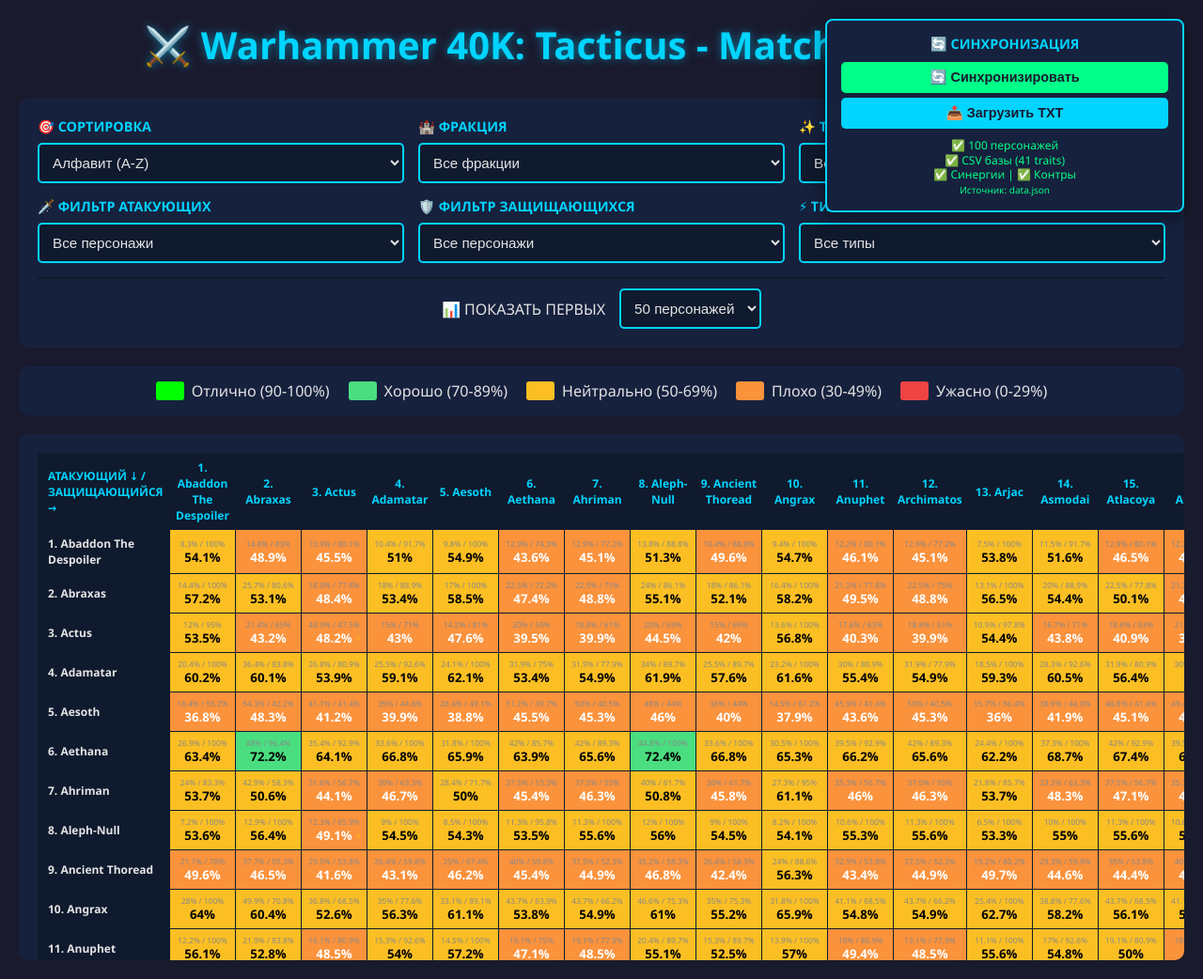
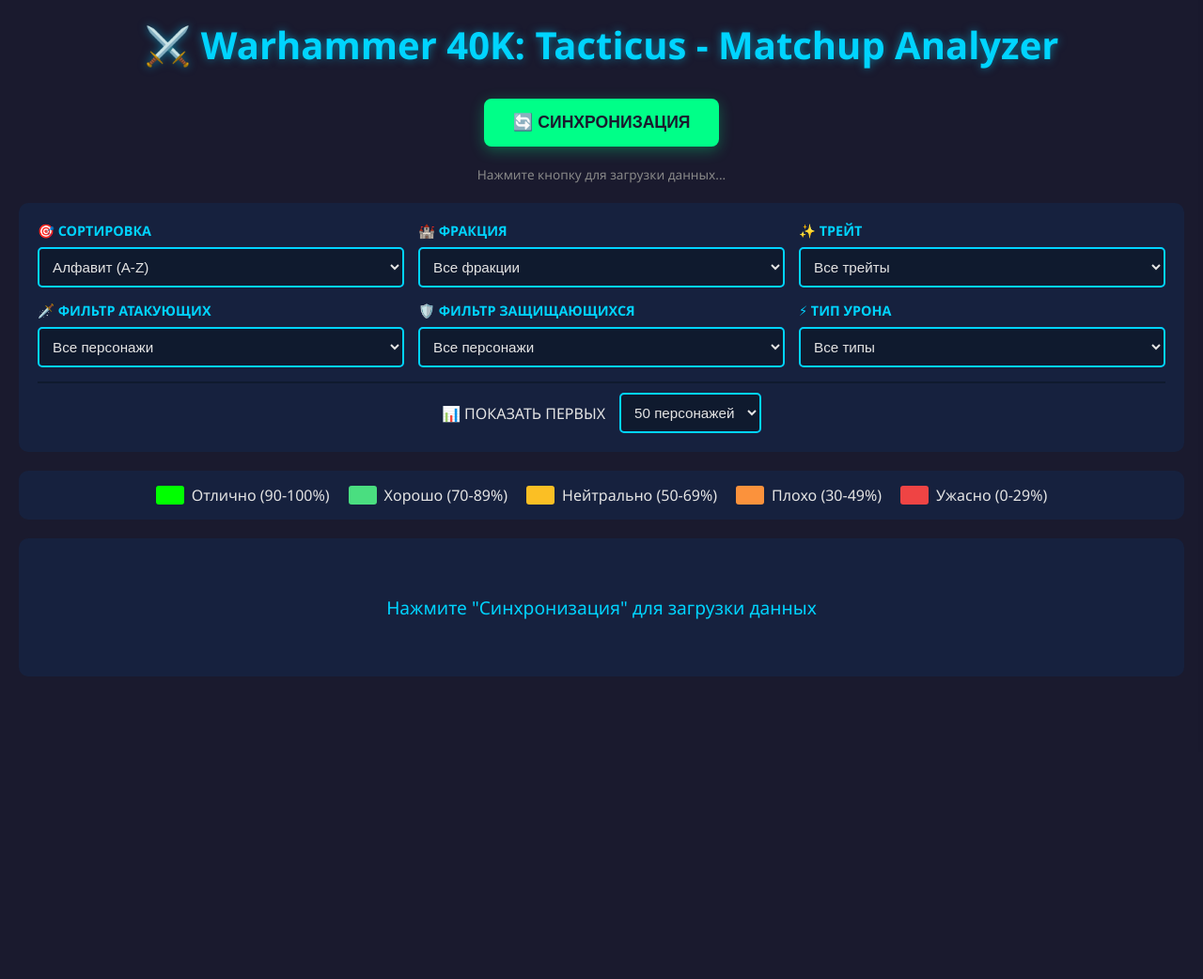
Before and after one commit to crosspostly/tacticus_persona, a website: page index.html in a window 1280 px wide. Shown: the whole page at 94% size. After the commit the page ends 800 px from the top, so only its background shows below. Drawn offline with Linux system fonts and the light colour scheme.

Commit message:
🔧 Fix: Convert sync panel to button, fix defense formula, add enhanced databases

```diff
--- a/index.html
+++ b/index.html
@@ -20,53 +20,37 @@
             font-size: 2.5em;
             text-shadow: 0 0 10px rgba(0, 212, 255, 0.5);
         }
-        .import-section {
-            position: fixed;
-            top: 20px;
-            right: 20px;
-            background: #16213e;
-            padding: 15px;
-            border-radius: 8px;
-            border: 2px solid #00d4ff;
-            z-index: 100;
-            min-width: 220px;
-            box-shadow: 0 4px 20px rgba(0, 0, 0, 0.5);
-        }
-        .import-section h3 {
-            color: #00d4ff;
-            margin: 0 0 10px 0;
-            font-size: 0.9em;
-            text-align: center;
-        }
-        .import-btn {
-            background: #00d4ff;
+
+        /* 🆕 КНОПКА СИНХРОНИЗАЦИИ */
+        .sync-button {
+            background: #00ff88;
             color: #1a1a2e;
             border: none;
-            padding: 8px 15px;
-            font-size: 0.9em;
+            padding: 15px 30px;
+            font-size: 1.1em;
             font-weight: bold;
-            border-radius: 5px;
+            border-radius: 8px;
             cursor: pointer;
             transition: all 0.3s;
-            width: 100%;
-            margin-bottom: 5px;
+            margin: 0 auto 20px;
+            display: block;
+            box-shadow: 0 4px 15px rgba(0, 255, 136, 0.3);
         }
-        .import-btn:hover {
-            background: #00ff88;
-            transform: scale(1.02);
+        .sync-button:hover {
+            background: #00d4ff;
+            transform: translateY(-2px);
+            box-shadow: 0 6px 20px rgba(0, 212, 255, 0.4);
         }
-        .import-btn.sync {
-            background: #00ff88;
+        .sync-button:active {
+            transform: translateY(0);
         }
-        .import-btn.sync:hover {
-            background: #00d4ff;
-        }
+
         .auto-load-status {
-            font-size: 0.75em;
+            font-size: 0.85em;
             color: #888;
             text-align: center;
-            margin-top: 5px;
-            line-height: 1.3;
+            margin-bottom: 20px;
+            line-height: 1.5;
         }
         .auto-load-status.success {
             color: #00ff88;
@@ -74,6 +58,7 @@
         .auto-load-status.error {
             color: #ff6b6b;
         }
+
         .loading-overlay {
             position: fixed;
             top: 0;
@@ -427,18 +412,12 @@
     <div class="container">
         <h1>⚔️ Warhammer 40K: Tacticus - Matchup Analyzer</h1>
 
-        <div class="import-section">
-            <h3>🔄 СИНХРОНИЗАЦИЯ</h3>
-            <button class="import-btn sync" onclick="syncAllData()">
-                🔄 Синхронизировать
-            </button>
-            <button class="import-btn" onclick="document.getElementById('fileInput').click()">
-                📤 Загрузить TXT
-            </button>
-            <input type="file" id="fileInput" accept=".txt,.json" style="display: none;" onchange="loadFile(event)">
-            <div id="autoLoadStatus" class="auto-load-status">
-                Ожидание синхронизации...
-            </div>
+        <!-- 🆕 КНОПКА ВМЕСТО ПЛАВАЮЩЕЙ ПАНЕЛИ -->
+        <button class="sync-button" onclick="syncAllData()">
+            🔄 СИНХРОНИЗАЦИЯ
+        </button>
+        <div id="autoLoadStatus" class="auto-load-status">
+            Нажмите кнопку для загрузки данных...
         </div>
 
         <div class="filters">
@@ -511,7 +490,7 @@
 
         <div class="matrix-container">
             <div id="loading" class="loading">
-                Нажмите "Синхронизировать" для загрузки данных
+                Нажмите "Синхронизация" для загрузки данных
             </div>
             <table id="matchupTable" style="display: none;">
                 <thead id="tableHead"></thead>
@@ -664,7 +643,7 @@
         let currentDefender = null;
 
         window.addEventListener('load', function() {
-            syncAllData();
+            // Не автозагружаем - ждём нажатия кнопки
         });
 
         async function syncAllData() {
@@ -705,17 +684,34 @@
                     throw new Error('Неизвестный формат данных');
                 }
 
-                const [synergyResponse, counterResponse] = await Promise.all([
+                // 🆕 ЗАГРУЖАЕМ ENHANCED БАЗЫ ДАННЫХ
+                const [synergyResponse, counterResponse, enhancedSynergyResponse, enhancedCounterResponse] = await Promise.all([
                     fetch('synergy_database.json').catch(() => null),
-                    fetch('counter_database.json').catch(() => null)
+                    fetch('counter_database.json').catch(() => null),
+                    fetch('enhanced_synergy_database.json').catch(() => null),
+                    fetch('enhanced_counter_database.json').catch(() => null)
                 ]);
 
                 if (synergyResponse?.ok) {
                     synergyDatabase = await synergyResponse.json();
                 }
 
+                // 🆕 ПРИОРИТЕТ ENHANCED БАЗАМ
+                if (enhancedSynergyResponse?.ok) {
+                    const enhancedData = await enhancedSynergyResponse.json();
+                    synergyDatabase = {...synergyDatabase, ...enhancedData};
+                    console.log('✅ Enhanced synergy database loaded');
+                }
+
                 if (counterResponse?.ok) {
                     counterDatabase = await counterResponse.json();
+                }
+
+                // 🆕 ПРИОРИТЕТ ENHANCED БАЗАМ
+                if (enhancedCounterResponse?.ok) {
+                    const enhancedData = await enhancedCounterResponse.json();
+                    counterDatabase = {...counterDatabase, ...enhancedData};
+                    console.log('✅ Enhanced counter database loaded');
                 }
 
                 await loadConditionalDatabases();
@@ -737,7 +733,6 @@
                     passiveAbility: c.passiveAbility || {}
                 }));
 
-                // 🆕 СОРТИРОВКА ПО АЛФАВИТУ ПО УМОЛЧАНИЮ
                 characters.sort((a, b) => a.name.localeCompare(b.name));
 
                 buildMatchupMatrix();
@@ -755,7 +750,7 @@
                 statusDiv.innerHTML = `
                     ✅ ${characters.length} персонажей<br>
                     ${csvStatus} CSV базы (${traitsDB.length} traits)<br>
-                    ${synergyStatus} Синергии | ${counterStatus} Контры<br>
+                    ${synergyStatus} Синергии (${Object.keys(synergyDatabase).length}) | ${counterStatus} Контры (${Object.keys(counterDatabase).length})<br>
                     <small>Источник: ${dataSource}</small>
                 `;
                 statusDiv.classList.add('success');
@@ -936,8 +931,22 @@
             const totalDmg = dmgPerHit * atkHits * incomingMult;
             const attackEff = Math.min(100, (totalDmg / defender.hp) * 100);
 
-            const armorRatio = armor / dmg;
-            const defenseEff = Math.min(100, Math.max(0, armorRatio * 50 + 25));
+            // 🆕 ИСПРАВЛЕННАЯ ФОРМУЛА ЗАЩИТЫ
+            // Старая: const defenseEff = Math.min(100, Math.max(0, armorRatio * 50 + 25));
+            // Проблема: при armor >= dmg * 1.5 давала 100%
+
+            // Новая логика:
+            // - Если броня полностью блокирует урон (armor >= dmg) → высокая защита
+            // - Если броня частично блокирует → средняя защита
+            // - Учитываем pierce - чем выше pierce, тем ниже эффективность брони
+
+            const armorEffectiveness = Math.max(0, (armor - dmg * (pierce / 100)));
+            const hpProtectionRounds = defender.hp / Math.max(1, dmg - armor);
+
+            // Защита = комбинация блокирования урона + выживаемости
+            // Максимум 85% (никогда не даём 100%)
+            const rawDefense = (armorEffectiveness / dmg) * 40 + Math.min(30, hpProtectionRounds * 3);
+            const defenseEff = Math.min(85, Math.max(5, rawDefense));
 
             const average = (attackEff + defenseEff) / 2;
 
@@ -967,7 +976,6 @@
             return matchupMatrix[attacker.name][defender.name];
         }
 
-        // 🆕 ОБНОВЛЕННЫЕ ФИЛЬТРЫ
         function populateFilters() {
             const atkFilter = document.getElementById('attackerFilter');
             const defFilter = document.getElementById('defenderFilter');
@@ -977,7 +985,6 @@
             atkFilter.innerHTML = '<option value="">Все персонажи</option>';
             defFilter.innerHTML = '<option value="">Все персонажи</option>';
 
-            // 🆕 Собираем уникальные фракции
             const factions = [...new Set(characters.map(c => c.faction))].sort();
             factionFilter.innerHTML = '<option value="">Все фракции</option>';
             factions.forEach(faction => {
@@ -989,7 +996,6 @@
                 }
             });
 
-            // 🆕 Собираем уникальные трейты
             const allTraits = new Set();
             characters.forEach(char => {
                 const traits = getCharacterTraits(char.name);
@@ -1028,7 +1034,6 @@
             return 'cell-0-29';
         }
 
-        // 🆕 ОБНОВЛЕННАЯ ЛОГИКА RENDER
         function renderTable() {
             const atkFilter = document.getElementById('attackerFilter').value;
             const defFilter = document.getElementById('defenderFilter').value;
@@ -1038,7 +1043,6 @@
             const sortOrder = document.getElementById('sortOrder').value;
             const limit = parseInt(document.getElementById('limitSelect').value);
 
-            // Применяем фильтры
             let filteredChars = characters.filter(c => {
                 if (factionFilter && c.faction !== factionFilter) return false;
                 if (traitFilter && !getCharacterTraits(c.name).includes(traitFilter)) return false;
@@ -1052,7 +1056,6 @@
                 return true;
             });
 
-            // Применяем сортировку
             if (sortOrder === 'alpha') {
                 filteredChars.sort((a, b) => a.name.localeCompare(b.name));
             } else if (sortOrder === 'hp') {
@@ -1252,6 +1255,9 @@
                 <div class="metric-box">
                     <h4>🛡️ ЭФФЕКТИВНОСТЬ ЗАЩИТЫ</h4>
                     <div class="metric-value" style="background: #${getColorForPct(metrics.defense)}">${metrics.defense}%</div>
+                    <p style="font-size: 0.85em; margin-top: 5px; color: #888;">
+                        Учитывает броню, HP и pierce атакующего
+                    </p>
                 </div>
 
                 <div class="metric-box">
@@ -1319,6 +1325,7 @@
                         ${syn.target_faction ? `<div style="font-size: 0.85em; color: #888;">Цель: ${syn.target_faction}</div>` : ''}
                         ${syn.target_trait ? `<div style="font-size: 0.85em; color: #888;">Трейт: ${syn.target_trait}</div>` : ''}
                         ${partnersList ? `<div style="margin-top: 8px;">${partnersList}</div>` : ''}
+                        ${syn.source ? `<div style="font-size: 0.7em; color: #666; margin-top: 5px;">📚 ${syn.source}</div>` : ''}
                     </div>
                 `;
             });
@@ -1360,6 +1367,7 @@
                         <div style="font-size: 0.9em; margin-bottom: 5px;">${counter.weakness}</div>
                         ${typesList ? `<div style="margin-top: 8px;">${typesList}</div>` : ''}
                         ${traitBadge ? `<div style="margin-top: 8px;">${traitBadge}</div>` : ''}
+                        ${counter.source ? `<div style="font-size: 0.7em; color: #666; margin-top: 5px;">📚 ${counter.source}</div>` : ''}
                     </div>
                 `;
             });
@@ -1375,7 +1383,6 @@
             return 'ef4444';
         }
 
-        // 🆕 EVENT LISTENERS
         document.getElementById('attackerFilter').addEventListener('change', renderTable);
         document.getElementById('defenderFilter').addEventListener('change', renderTable);
         document.getElementById('factionFilter').addEventListener('change', renderTable);
```
